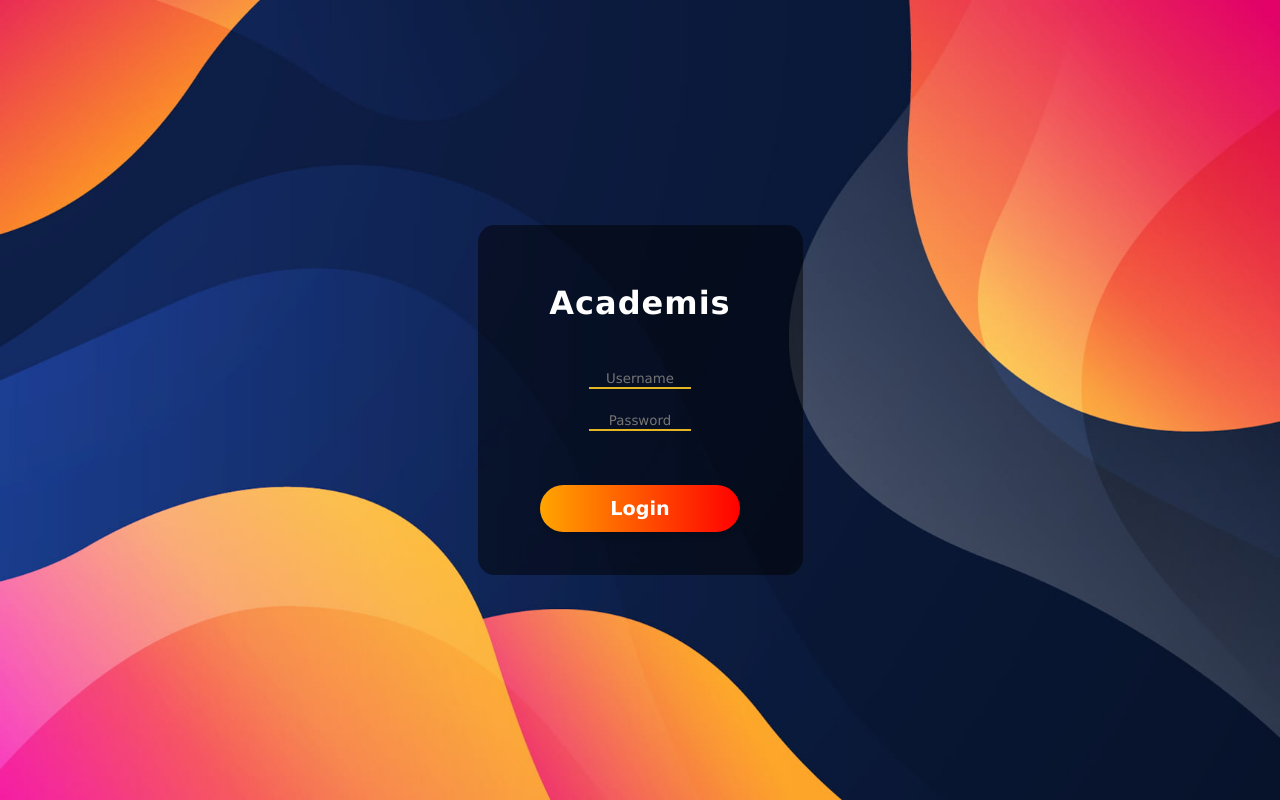
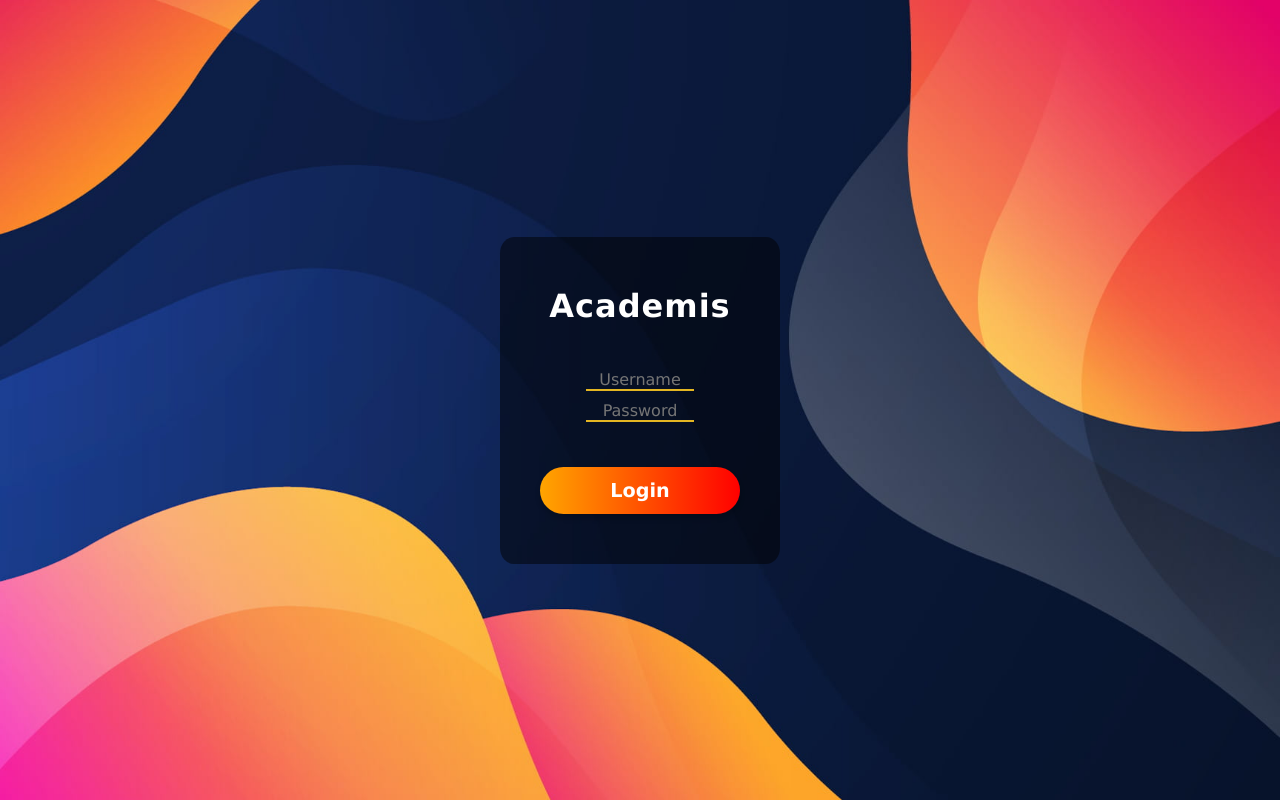
Before and after one commit to Neirox3301/devsecops_intranet, a Flask app: page /login in a window 1280 px wide. Run offline with Flask 3, Linux system fonts and the light colour scheme; parts of the project's set-up code (start-up, migrations or seed data) failed here and were passed over.

Commit message:
login refait -> HTML + CSS plus propre

```diff
--- a/app/static/scss/_dashboard.scss
+++ b/app/static/scss/_dashboard.scss
@@ -0,0 +1,8 @@
+.dashboard {
+    background-color: blue;
+    width: 100%;
+
+    .menu {
+        background-color: red;
+    }
+}
--- a/app/static/scss/_dashboard_student.scss
+++ /dev/null
@@ -1,7 +0,0 @@
-.menu {
-    background-color: red;
-}
-
-.main-div {
-    background-color: blue;
-}
--- a/app/static/scss/_general.scss
+++ b/app/static/scss/_general.scss
@@ -5,13 +5,11 @@
     padding: 0;
 }
 
-html, body, .body-login {
-    align-items: center;
+html, body {
     background-attachment: fixed;
     background-position: center;
     background-repeat: no-repeat;
     background-size: cover;
-    display: flex;
     height: 100%;
-    justify-content: center;
+    width: 100%;
 }
--- a/app/static/scss/_login.scss
+++ b/app/static/scss/_login.scss
@@ -1,5 +1,8 @@
 .body-login {
+    align-items: center;
     background-image: url('/static/images/login_bg.jpg');
+    display: flex;
+    justify-content: center;
 
     .container {
         background-color: rgba(0, 0, 0, 0.5);
@@ -8,47 +11,43 @@
         display: flex;
         flex-direction: column;
         font-weight: bold;
-        height: 350px;
         justify-content: space-around;
-        padding: 15% 5% 10% 5%;
+        padding: 50px 40px;
         text-align: center;
-        width: 325px;
-
-        h1 {
-            font-size: 2rem;
-            letter-spacing: 1px;
-        }
 
         form {
             display: flex;
             flex-direction: column;
-            height: 70%;
             justify-content: space-between;
+
+            h1 {
+                font-size: 2rem;
+                letter-spacing: 1px;
+                width: 100%;
+            }
 
             .choice-container {
                 align-items: center;
                 display: flex;
                 flex-direction: column;
-                height: 60%;
                 justify-content: center;
+                margin: 30px 0;
                 padding: 5%;
 
                 .input-container {
                     align-items: center;
-                    align-items: center;
                     color: white;
                     display: flex;
-                    height: 50%;
                     justify-content: center;
 
                     .input-field {
                         background: transparent;
                         border: none;
                         border-bottom: 2px solid #e4b622;
-                        color: #333;
                         color: white;
+                        font-size: 1rem;
+                        margin: 5px 0;
                         outline: none;
-                        padding: 1% 0;
                         text-align: center;
                         transition: border-color 0.3s ease;
                         transition: width 0.3s ease;
--- a/app/static/scss/style.scss
+++ b/app/static/scss/style.scss
@@ -1,4 +1,3 @@
-@use 'dashboard_student';
 @use 'variables';
 @use 'general';
 @use 'login';
--- a/app/static/style/style.css
+++ b/app/static/style/style.css
@@ -1,11 +1,3 @@
-.menu {
-  background-color: red;
-}
-
-.main-div {
-  background-color: blue;
-}
-
 * {
   box-sizing: border-box;
   font-family: Verdana, Geneva, Tahoma, sans-serif;
@@ -13,19 +5,20 @@
   padding: 0;
 }
 
-html, body, .body-login {
-  align-items: center;
+html, body {
   background-attachment: fixed;
   background-position: center;
   background-repeat: no-repeat;
   background-size: cover;
-  display: flex;
   height: 100%;
-  justify-content: center;
+  width: 100%;
 }
 
 .body-login {
+  align-items: center;
   background-image: url("/static/images/login_bg.jpg");
+  display: flex;
+  justify-content: center;
 }
 .body-login .container {
   background-color: rgba(0, 0, 0, 0.5);
@@ -34,46 +27,42 @@ html, body, .body-login {
   display: flex;
   flex-direction: column;
   font-weight: bold;
-  height: 350px;
   justify-content: space-around;
-  padding: 15% 5% 10% 5%;
+  padding: 50px 40px;
   text-align: center;
-  width: 325px;
-}
-.body-login .container h1 {
-  font-size: 2rem;
-  letter-spacing: 1px;
 }
 .body-login .container form {
   display: flex;
   flex-direction: column;
-  height: 70%;
   justify-content: space-between;
+}
+.body-login .container form h1 {
+  font-size: 2rem;
+  letter-spacing: 1px;
+  width: 100%;
 }
 .body-login .container form .choice-container {
   align-items: center;
   display: flex;
   flex-direction: column;
-  height: 60%;
   justify-content: center;
+  margin: 30px 0;
   padding: 5%;
 }
 .body-login .container form .choice-container .input-container {
   align-items: center;
-  align-items: center;
   color: white;
   display: flex;
-  height: 50%;
   justify-content: center;
 }
 .body-login .container form .choice-container .input-container .input-field {
   background: transparent;
   border: none;
   border-bottom: 2px solid #e4b622;
-  color: #333;
   color: white;
+  font-size: 1rem;
+  margin: 5px 0;
   outline: none;
-  padding: 1% 0;
   text-align: center;
   transition: border-color 0.3s ease;
   transition: width 0.3s ease;
@@ -105,4 +94,12 @@ html, body, .body-login {
   transform: scale(0.95);
 }
 
+.dashboard {
+  background-color: blue;
+  width: 100%;
+}
+.dashboard .menu {
+  background-color: red;
+}
+
 /*# sourceMappingURL=style.css.map */
--- a/app/templates/login.html
+++ b/app/templates/login.html
@@ -8,6 +8,7 @@
     </head>
     <body class="body-login">
         <div class="container">
+            <form form method="POST" action="{{ url_for('auth.login') }}">
                 <h1>Academis</h1>
 
                 {% with messages = get_flashed_messages(with_categories=true) %}
@@ -20,7 +21,6 @@
                     {% endif %}
                 {% endwith %}
 
-            <form form method="POST" action="{{ url_for('auth.login') }}">
                 <div class="choice-container">
                     <div class="input-container">
                         <input type="text" id="username" name="username" placeholder="Username" class="input-field" required>
--- a/app/templates/student_templates/student_dashboard.html
+++ b/app/templates/student_templates/student_dashboard.html
@@ -7,10 +7,9 @@
         <link rel="stylesheet" href="{{ url_for('static', filename='style/style.css') }}">
     </head>
     <body>
-        <div class="main-div">
+        <div class="dashboard">
             <h1 style="font-size: 48px; margin: 20px 0 10px 0;">Bienvenue</h1>
             <h3 style="font-size: 24px;">Sélectionnez une option dans le menu.</h3>
-        </div>
 
             <div class="menu">
                 <a href="{{ url_for('student_dashboard.display_grades') }}">
@@ -50,5 +49,6 @@
                     </button>
                 </a>
             </div>
+        </div>
     </body>
 </html>
--- a/app/templates/student_templates/student_grades.html
+++ b/app/templates/student_templates/student_grades.html
@@ -7,7 +7,7 @@
         <link rel="stylesheet" href="{{ url_for('static', filename='style/style.css') }}">
     </head>
     <body>
-        <div class="main-div">
+        <div class="dashboard">
             <h1>Voici vos notes, {{ student.first_name }} {{ student.last_name }}</h1>
             <h3>Classe : {{ student_class.class_name }}</h3>
 
```
Also changed, not shown: 1 other file. Lines whose indentation alone changed are shown as unchanged.
